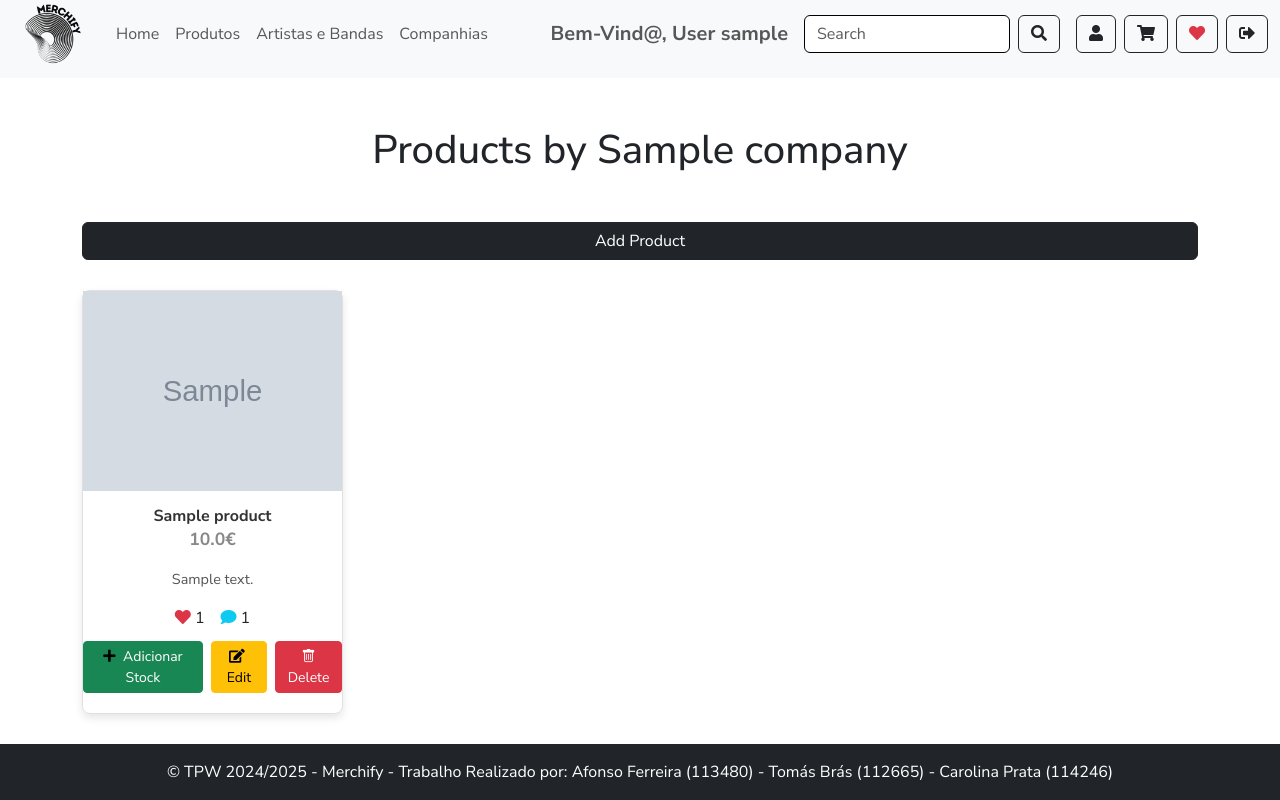
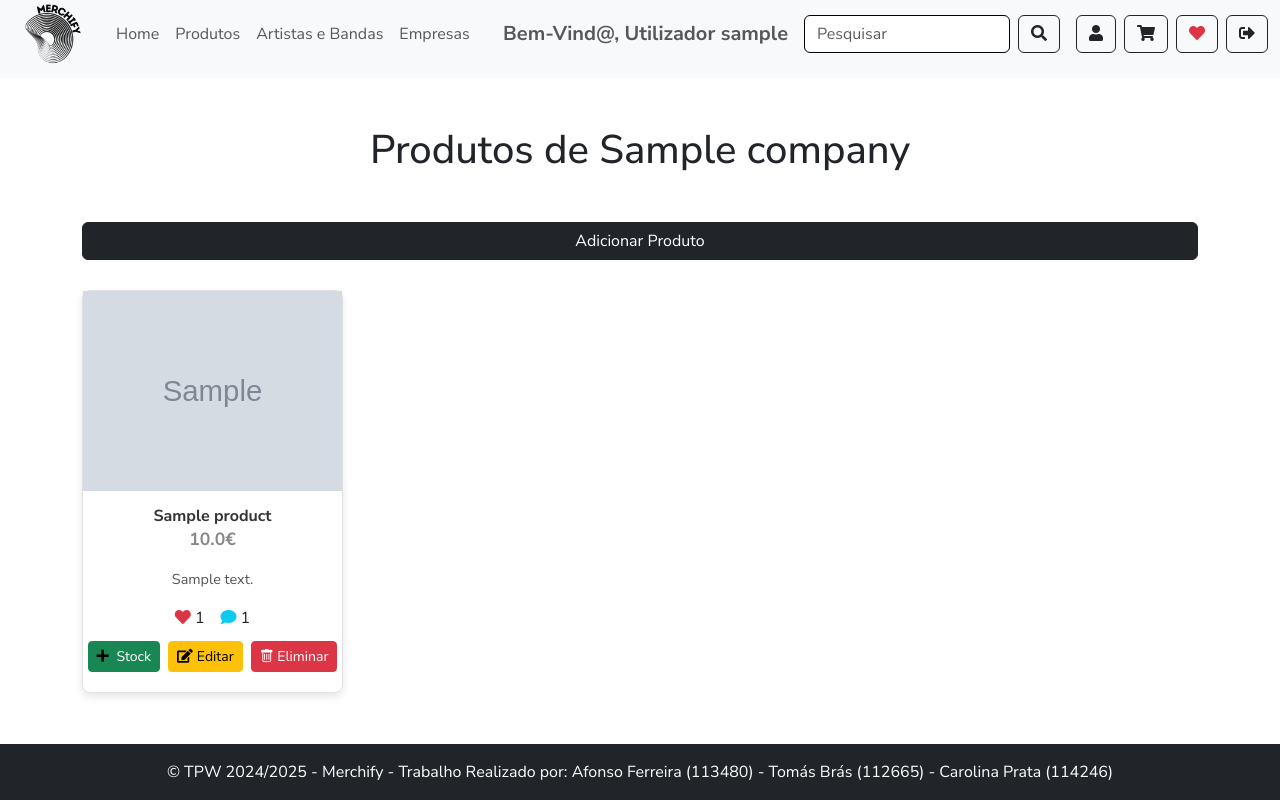
Before and after one commit to Marshmallow1119/TPW-Project-1, a Django app: page /company/1/products/ in a window 1280 px wide. Run offline with Django 5.2, Linux system fonts and the light colour scheme; a user stored in the database is signed in; tables that the repository leaves empty hold one stand-in row (values such as "Sample post"); grey boxes marked "Sample" are stand-in pictures.

Commit message:
fixed some errors

```diff
--- a/merchify/app/templates/company_products.html
+++ b/merchify/app/templates/company_products.html
@@ -1,15 +1,15 @@
 {% extends "layout.html" %}
 {% block content %}
 <div class="container my-5">
-    <h1 class="my-4 text-center">Products by {{ company.name }}</h1>
+    <h1 class="my-4 text-center">Produtos de {{ company.name }}</h1>
 
     <div class="d-flex justify-content-between align-items-center mb-4">
         <a></a>
         {% if products|length == 0 %}
-        <p class="text-muted mb-0" style="">No products available. Click "Add Product" to get started!</p>
+        <p class="text-muted mb-0">Não existem produtos disponíveis. Clique em "Adicionar Produto" para começar a adicionar!</p>
         {% endif %}
     </div>
-    <a href="{% url 'add_product_to_company' company.id %}" style="width: 100%; margin-bottom: 30px" class="btn btn-dark">Add Product</a>
+    <a href="{% url 'add_product_to_company' company.id %}" style="width: 100%; margin-bottom: 30px" class="btn btn-dark">Adicionar Produto</a>
     <div class="row">
         {% for product in products %}
         <div class="col-6 col-md-4 col-lg-3 mb-4">
@@ -33,7 +33,6 @@
 
                     <div class="d-flex justify-content-center">
                             {% if product.get_product_type == 'Clothing' %}
-                            <!-- Clothing Product - Modal with Sizes -->
                             <button
                                 class="btn btn-sm btn-success me-2"
                                 data-product-id="{{ product.id }}"
@@ -44,26 +43,25 @@
                                 data-m="{{ product.size_stock.M }}"
                                 data-l="{{ product.size_stock.L }}"
                                 data-xl="{{ product.size_stock.XL }}">
-                                <i class="fas fa-plus" style="margin-right: 4px; color: black"></i> Adicionar Stock
+                                <i class="fas fa-plus" style="margin-right: 4px; color: black"></i> Stock
                             </button>
                             {% else %}
-                            <!-- Non-Clothing Product - Modal with Stock only -->
                             <button
                                 class="btn btn-sm btn-success me-2"
                                 data-product-id="{{ product.id }}"
                                 data-bs-toggle="modal"
                                 data-bs-target="#addStockOnlyModal"
                                 data-stock="{{ product.size_stock }}">
-                                <i class="fas fa-plus" style="margin-right: 4px; color: black"></i> Adicionar Stock
+                                <i class="fas fa-plus" style="margin-right: 4px; color: black"></i> Stock
                             </button>
                             {% endif %}
                         <a href="{% url 'edit_product' company.id product.id %}" class="btn btn-sm btn-warning me-2">
-                        <i class="fas fa-edit" style="margin-right: 4px; color: black"></i>Edit
+                        <i class="fas fa-edit" style="margin-right: 4px; color: black"></i>Editar
                         </a>
                         <form action="{% url 'delete_product' product.id %}" method="post" style="display:inline;">
                             {% csrf_token %}
                             <button type="submit" class="btn btn-sm btn-danger" onclick="return confirm('Are you sure you want to delete this product?');">
-                                <i class="bi bi-trash"></i> Delete
+                                <i class="bi bi-trash"></i> Eliminar
                             </button>
                         </form>
                     </div>
@@ -73,7 +71,6 @@
     </div>
 </div>
 
-<!-- Modal for adding stock for Clothing products -->
 <div class="modal fade" id="addClothingStockModal" tabindex="-1" aria-labelledby="addClothingStockModalLabel" aria-hidden="true">
     <div class="modal-dialog">
         <div class="modal-content">
@@ -84,7 +81,6 @@
                     <button type="button" class="btn-close" data-bs-dismiss="modal" aria-label="Close"></button>
                 </div>
                 <div class="modal-body">
-                    <!-- Input fields for clothing stock sizes -->
                     <div class="d-flex mb-3">
                         <label for="size_xs" class="col-form-label me-2" style="min-width: 70px;">XS:</label>
                         <input type="number" name="size_xs" id="size_xs" class="form-control" min="0" value="0">
@@ -118,7 +114,6 @@
         </div>
     </div>
 </div>
-    <!-- Modal for adding stock for Non-Clothing products -->
 <div class="modal fade" id="addStockOnlyModal" tabindex="-1" aria-labelledby="addStockOnlyModalLabel" aria-hidden="true">
     <div class="modal-dialog">
         <div class="modal-content">
@@ -129,7 +124,6 @@
                     <button type="button" class="btn-close" data-bs-dismiss="modal" aria-label="Close"></button>
                 </div>
                 <div class="modal-body">
-                    <!-- Input field for stock quantity -->
                     <label for="stock">Stock:</label>
                     <input type="number" name="stock" id="stock" class="form-control" min="0" value="0">
                 </div>
@@ -147,7 +141,7 @@
         border-radius: 8px;
         box-shadow: 0 4px 8px rgba(0, 0, 0, 0.1);
         transition: transform 0.2s;
-        height: 100%; /* Ensures all cards take the same vertical space */
+        height: 100%;
         display: flex;
         flex-direction: column;
         justify-content: space-between;
@@ -156,20 +150,17 @@
         transform: translateY(-5px);
     }
 
-    /* Fixed height for image to ensure consistency across cards */
     .product-image {
         height: 200px;
         object-fit: cover;
         width: 100%;
     }
 
-    /* Product information container with fixed height */
     .product-info {
-        height: 150px; /* Set this based on the layout and text length */
+        height: 150px;
         overflow: hidden;
     }
 
-    /* Style for product details */
     .product-name {
         font-weight: bold;
         color: #333;
@@ -189,9 +180,8 @@
         white-space: nowrap;
     }
 
-    /* Container for edit and delete buttons at the bottom */
     .product-card .d-flex {
-        margin-top: auto; /* Push buttons to the bottom of the card */
+        margin-top: auto;
         padding-bottom: 20px;
     }
 </style>
@@ -218,7 +208,7 @@ document.addEventListener("DOMContentLoaded", function () {
         const productId = button.getAttribute('data-product-id');
 
         const stock = button.getAttribute('data-stock');
-        console.log("Current stock for non-clothing product:", stock); // Debugging line
+        console.log("Current stock for non-clothing product:", stock);
 
         document.getElementById('stock').value = stock !== null ? stock : 0;
 
--- a/merchify/app/templates/layout.html
+++ b/merchify/app/templates/layout.html
@@ -60,18 +60,18 @@
                         <a class="nav-link {% if request.resolver_match.url_name == 'artistas' %}active{% endif %}" href="{% url 'artistas' %}">Artistas e Bandas</a>
                     </li>
                     <li class="nav-item">
-                        <a class="nav-link {% if request.resolver_match.url_name == 'companhias' %}active{% endif %}" href="{% url 'companhias' %}">Companhias</a>
+                        <a class="nav-link {% if request.resolver_match.url_name == 'companhias' %}active{% endif %}" href="{% url 'companhias' %}">Empresas</a>
                     </li>
                 </ul>
 
                 {% if user.is_authenticated %}
                 <div class="navbar-text me-3 fw-bold fs-5">
                     {% if user.user_type == 'individual' %}
-                        Bem-Vind@, User {{ user.username }}
+                        Bem-Vind@, Utilizador {{ user.username }}
                     {% elif user.user_type == 'admin' %}
-                        Bem-Vind@, Admin {{ user.username }}
+                        Bem-Vind@, Administrador {{ user.username }}
                     {% elif user.user_type == 'company' %}
-                        Bem-Vind@, Company {{ user.username }}
+                        Bem-Vind@, Empresa {{ user.username }}
                     {% endif %}
                 </div>
 
@@ -79,7 +79,7 @@
 
 
                 <form class="d-flex me-3" method="GET" action="{% url 'search' %}" onsubmit="return validateSearch()">
-                    <input class="form-control me-2 search-input" type="search" name="search" id="search-input" placeholder="Search">
+                    <input class="form-control me-2 search-input" type="search" name="search" id="search-input" placeholder="Pesquisar">
                     <button class="btn btn-outline-dark" type="submit">
                         <i class="fa fa-search"></i>
                     </button>
@@ -92,10 +92,12 @@
                             <a href="{% url 'favorites' %}" class="btn btn-outline-dark me-2"><i   class="fa fa-heart text-danger"></i></a>
                             <a href="{% url 'logout' %}" class="btn btn-outline-dark"><i   class="fas fa-sign-out-alt"></i></a>
                         {%  elif user.user_type == 'admin' %}
-                            <a href="{% url 'add_company' %}" class="btn btn-outline-dark me-2"><i  class="fa fa-plus"></i> Add Company </a>
+                            <a href="{% url 'profile' %}" class="btn btn-outline-dark me-2"><i   class="fa fa-user"></i></a>
+                            <a href="{% url 'add_company' %}" class="btn btn-outline-dark me-2"><i  class="fa fa-plus"></i> Adicionar Empresa </a>
                             <a href="{% url 'logout' %}" class="btn btn-outline-dark"><i   class="fas fa-sign-out-alt"></i></a>
                         {% elif user.user_type == 'company' %}
-                            <a href="{% url 'company_products' user.company.id %}" class="btn btn-outline-dark me-2"><i class="bi bi-archive-fill"></i> See My Products </a>
+                            <a href="{% url 'profile' %}" class="btn btn-outline-dark me-2"><i   class="fa fa-user"></i></a>
+                            <a href="{% url 'company_products' user.company.id %}" class="btn btn-outline-dark me-2"><i class="bi bi-archive-fill"></i> Ver os meus produtos </a>
                             <a href="{% url 'profile' %}" class="btn btn-outline-dark me-2"><i class="fa fa-user"></i></a>
                             <a href="{% url 'logout' %}" class="btn btn-outline-dark"><i class="fas fa-sign-out-alt"></i></a>
                         {% else %}
--- a/merchify/app/templates/login.html
+++ b/merchify/app/templates/login.html
@@ -23,7 +23,7 @@
     <div class="uf-form-signin w-100" style="max-width: 800px; margin-right: 30%; padding-top:400px">
         <div class="text-center fixed-logo">
             <a href="{% url 'home' %}"><img src='/media/logo.png' alt="" width="300" height="300"></a>
-            <h1 class="text-black h3">Account Login</h1>
+            <h1 class="text-black h3">Login</h1>
         </div>
 
         <form method="POST" class="mt-4">
@@ -58,8 +58,8 @@
             </div>
 
             <div class="mt-4 text-center">
-                <span class="text-black">Don't have an account?</span>
-                <a href="{% url 'register' %}">Sign Up</a>
+                <span class="text-black">Não tem conta?</span>
+                <a href="{% url 'register' %}">Registar</a>
             </div>
         </form>
     </div>
```
Also changed, not shown: merchify/app/templates/add_product_to_company.html (+19 -20 lines), merchify/app/templates/admin_home.html (+6 -6 lines), merchify/app/templates/register_user.html (+8 -20 lines).
